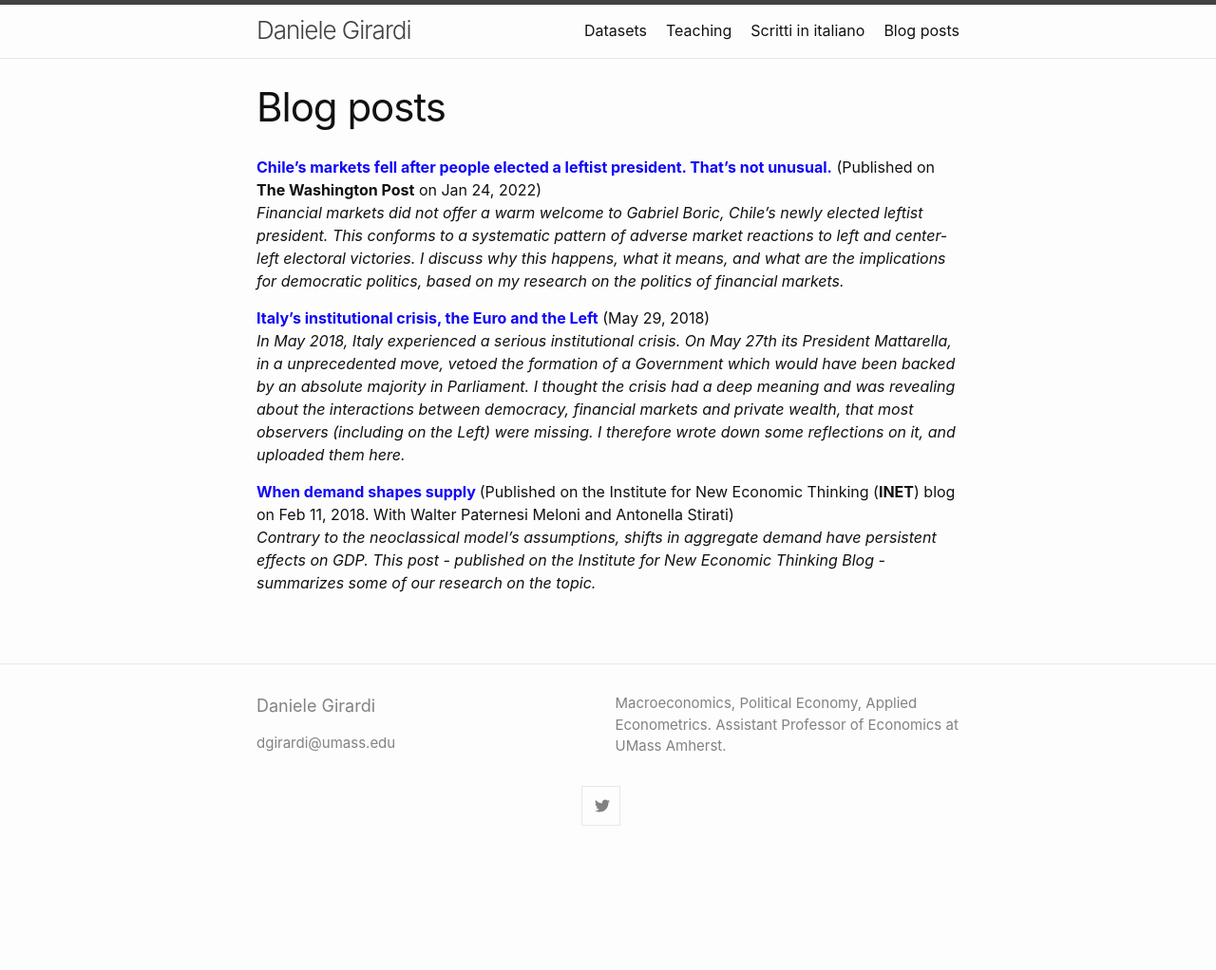
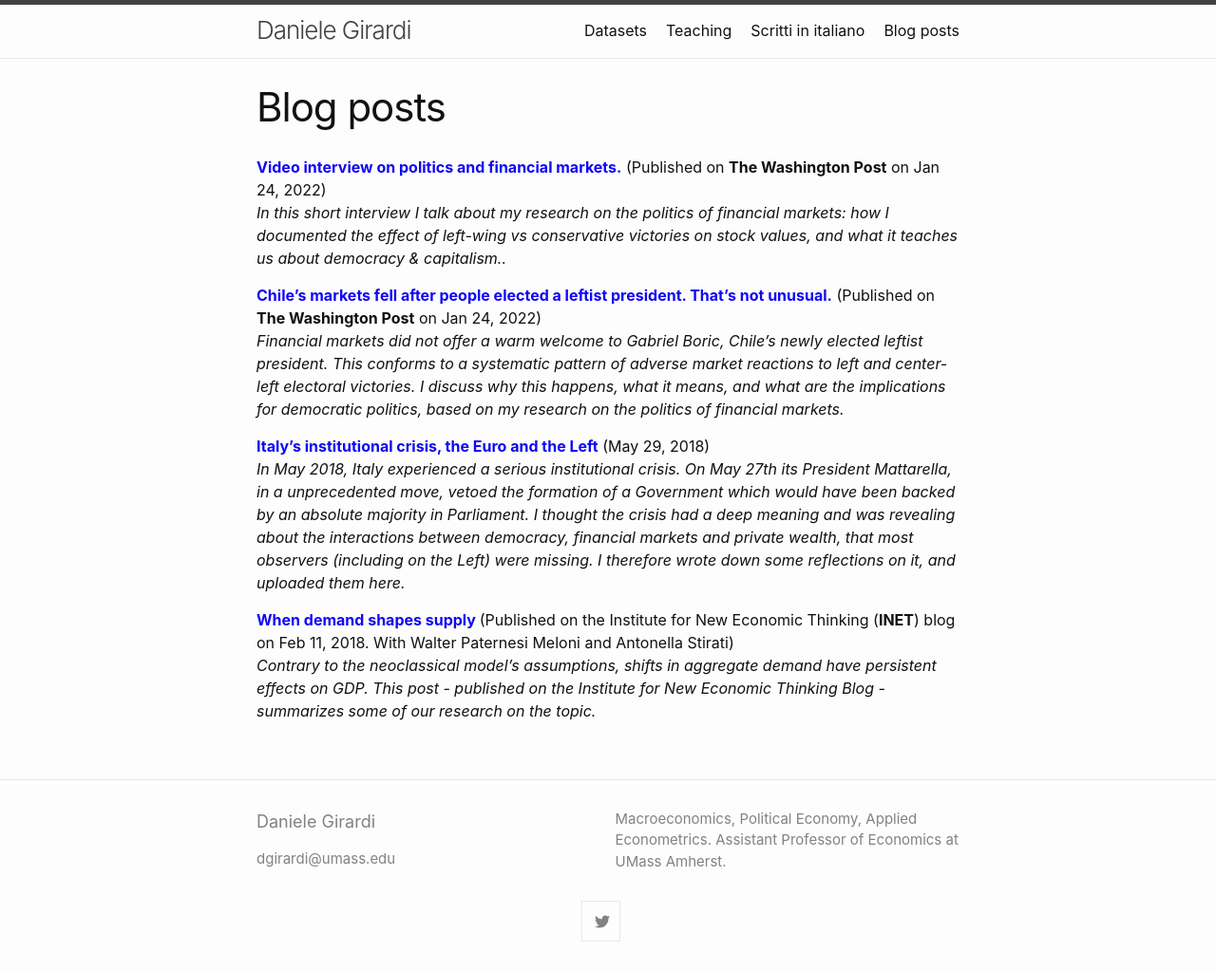
Before and after one commit to danielegirardi/danielegirardi.github.io, a Jekyll site: the page built from posts/english_posts.md, in a window 1280 px wide. Shown: the whole page at 95% size. Built offline with Jekyll 4.4.1, drawn with Linux system fonts in a browser that asks for light colours; before the commit the page ends 900 px from its top, so only the background shows below that.

Commit message:
Update english_posts.md

```diff
--- a/posts/english_posts.md
+++ b/posts/english_posts.md
@@ -5,6 +5,9 @@
 ---
 
 <style type="text/css">a {text-decoration: none; color: inherit}</style>
+
+<span style="color: #1008F4;"><strong><a href="https://faculti.net/partisan-shocks-and-financial-markets-evidence-from-close-national-elections/" target="_blank" rel="noopener">Video interview on politics and financial markets.</a></strong></span> (Published on <b>The Washington Post</b> on Jan 24, 2022)<br>
+<em>In this short interview I talk about my research on the politics of financial markets: how I documented the effect of left-wing vs conservative victories on stock values, and what it teaches us about democracy & capitalism.. </em>
 
 <span style="color: #1008F4;"><strong><a href="https://www.washingtonpost.com/politics/2022/01/24/chiles-markets-fell-after-people-elected-leftist-president-thats-not-unusual/" target="_blank" rel="noopener">Chile’s markets fell after people elected a leftist president. That’s not unusual.</a></strong></span> (Published on <b>The Washington Post</b> on Jan 24, 2022)<br>
 <em>Financial markets did not offer a warm welcome to Gabriel Boric, Chile’s newly elected leftist president. This conforms to a systematic pattern of adverse market reactions to left and center-left electoral victories. I discuss why this happens, what it means, and what are the implications for democratic politics, based on my research on the politics of financial markets. </em>
```
